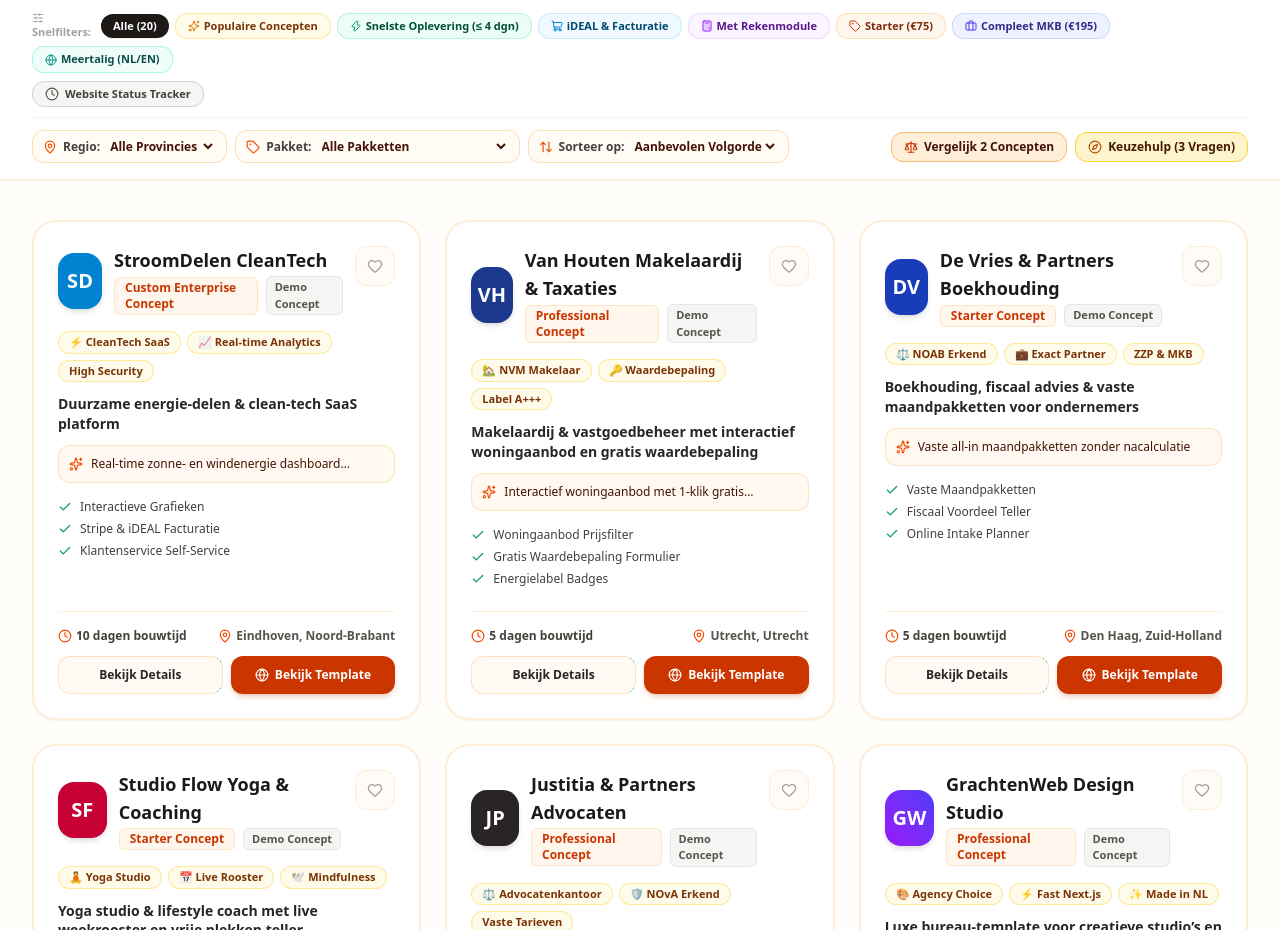
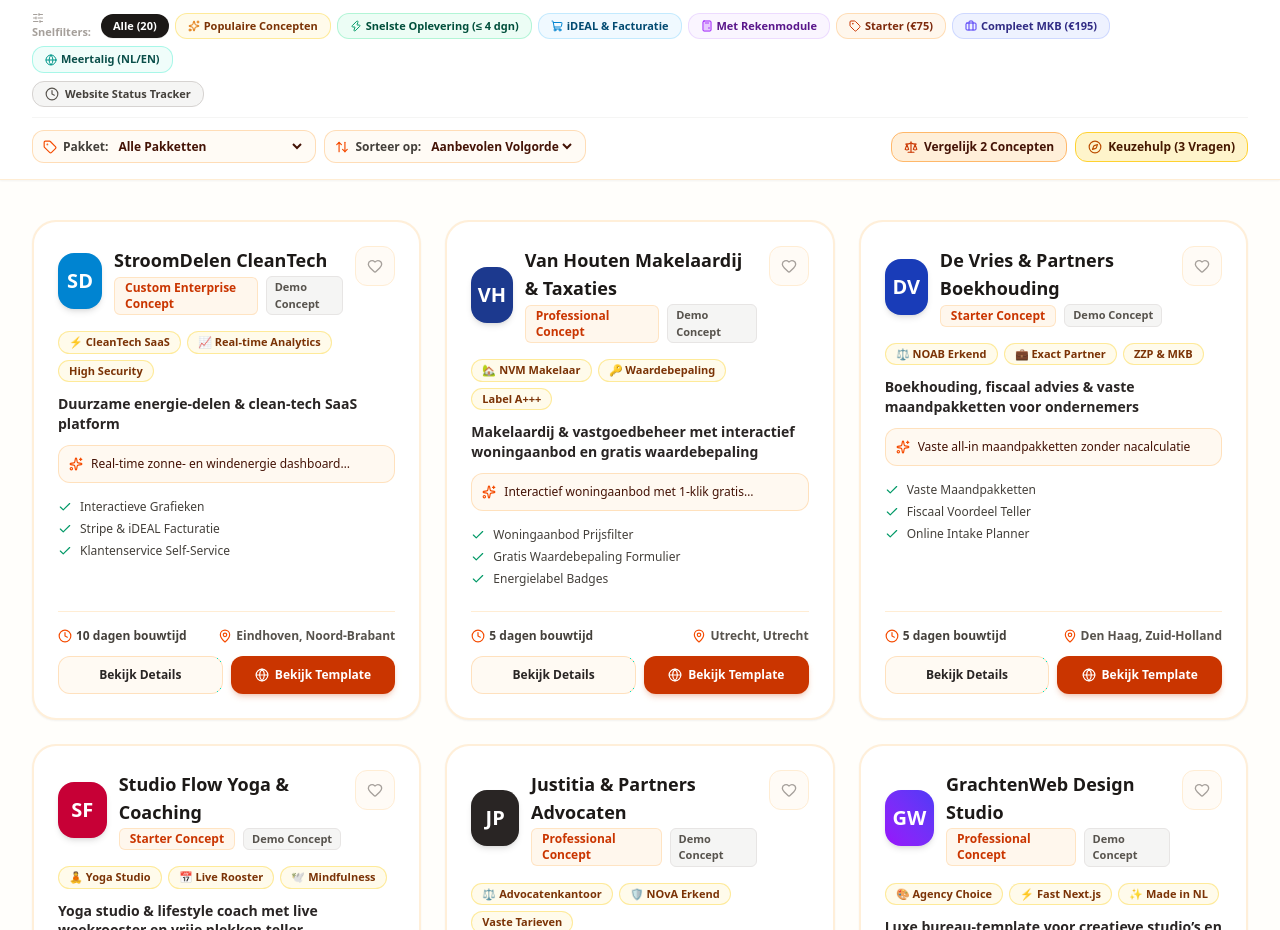
Before and after one commit to samenonline-web/samenonline-web.github.io, a Next.js app: page / in a window 1280 px wide. Shown: the part 1740-2670 px from the top of the page. Built offline with nearby package versions, Linux system fonts and the light colour scheme.

Commit message:
refactor(filters): remove confusing region/province filter and keep focus on business packages and categories

```diff
--- a/app/page.tsx
+++ b/app/page.tsx
@@ -40,7 +40,6 @@
   // Search & Filters
   const [searchQuery, setSearchQuery] = useState('');
   const [selectedCategory, setSelectedCategory] = useState<CategoryType>('All');
-  const [selectedProvince, setSelectedProvince] = useState<ProvinceType>('All');
   const [selectedPriceTier, setSelectedPriceTier] = useState<string>('All');
   const [quickFilter, setQuickFilter] = useState<QuickFilterType>('all');
   const [sortBy, setSortBy] = useState<SortByType>('rating');
@@ -151,7 +150,6 @@
   const handleResetAllFilters = () => {
     setSearchQuery('');
     setSelectedCategory('All');
-    setSelectedProvince('All');
     setSelectedPriceTier('All');
     setQuickFilter('all');
     setShowOnlyBookmarks(false);
@@ -179,11 +177,6 @@
 
         // Category Filter
         if (selectedCategory !== 'All' && tmpl.category !== selectedCategory) {
-          return false;
-        }
-
-        // Province Filter
-        if (selectedProvince !== 'All' && tmpl.province !== selectedProvince) {
           return false;
         }
 
@@ -252,7 +245,7 @@
         }
         return 0;
       });
-  }, [templates, searchQuery, selectedCategory, selectedProvince, selectedPriceTier, quickFilter, showOnlyBookmarks, bookmarks, sortBy]);
+  }, [templates, searchQuery, selectedCategory, selectedPriceTier, quickFilter, showOnlyBookmarks, bookmarks, sortBy]);
 
   return (
     <div
@@ -298,8 +291,6 @@
         lang={lang}
         selectedCategory={selectedCategory}
         onSelectCategory={setSelectedCategory}
-        selectedProvince={selectedProvince}
-        onSelectProvince={setSelectedProvince}
         selectedPriceTier={selectedPriceTier}
         onSelectPriceTier={setSelectedPriceTier}
         sortBy={sortBy}
--- a/src/components/FilterBar.tsx
+++ b/src/components/FilterBar.tsx
@@ -18,7 +18,7 @@
   Briefcase,
   SlidersHorizontal,
 } from 'lucide-react';
-import { CategoryType, Language, ProvinceType } from '../types/company';
+import { CategoryType, Language } from '../types/company';
 
 export type QuickFilterType =
   | 'all'
@@ -42,8 +42,6 @@
   lang: Language;
   selectedCategory: CategoryType;
   onSelectCategory: (category: CategoryType) => void;
-  selectedProvince?: ProvinceType;
-  onSelectProvince?: (province: ProvinceType) => void;
   selectedPriceTier?: string;
   onSelectPriceTier?: (tier: string) => void;
   sortBy: SortByType;
@@ -71,28 +69,10 @@
   'Local Services & Healthcare',
 ];
 
-const PROVINCES: { id: ProvinceType; name: string }[] = [
-  { id: 'All', name: 'Alle Provincies' },
-  { id: 'Zuid-Holland', name: 'Zuid-Holland' },
-  { id: 'Noord-Holland', name: 'Noord-Holland' },
-  { id: 'Utrecht', name: 'Utrecht' },
-  { id: 'Noord-Brabant', name: 'Noord-Brabant' },
-  { id: 'Gelderland', name: 'Gelderland' },
-  { id: 'Groningen', name: 'Groningen' },
-  { id: 'Limburg', name: 'Limburg' },
-  { id: 'Flevoland', name: 'Flevoland' },
-  { id: 'Overijssel', name: 'Overijssel' },
-  { id: 'Friesland', name: 'Friesland' },
-  { id: 'Drenthe', name: 'Drenthe' },
-  { id: 'Zeeland', name: 'Zeeland' },
-];
-
 export const FilterBar: React.FC<FilterBarProps> = ({
   lang,
   selectedCategory,
   onSelectCategory,
-  selectedProvince = 'All',
-  onSelectProvince,
   selectedPriceTier = 'All',
   onSelectPriceTier,
   sortBy,
@@ -138,7 +118,6 @@
   const hasActiveFilters = Boolean(
     selectedCategory !== 'All' ||
     activeQuickFilter !== 'all' ||
-    selectedProvince !== 'All' ||
     selectedPriceTier !== 'All' ||
     (searchQuery && searchQuery.trim().length > 0)
   );
@@ -306,31 +285,8 @@
         {/* 3. Secondary Dropdown Controls & Modals */}
         <div className="flex flex-wrap items-center justify-between gap-3 text-xs">
 
-          {/* Left: Region & Price Tier Selectors */}
+          {/* Left: Price Tier & Sort Selectors */}
           <div className="flex flex-wrap items-center gap-2">
-
-            {/* Province Selector */}
-            {onSelectProvince && (
-              <div className="flex items-center gap-1.5 bg-orange-50/50 border border-orange-200/80 rounded-xl px-2.5 py-1.5">
-                <MapPin className="w-3.5 h-3.5 text-orange-600" />
-                <label htmlFor="filter-province-select" className="font-bold text-stone-700 hidden sm:inline cursor-pointer">
-                  {lang === 'nl' ? 'Regio:' : 'Region:'}
-                </label>
-                <select
-                  id="filter-province-select"
-                  aria-label={lang === 'nl' ? 'Filter op regio of provincie' : 'Filter by region or province'}
-                  value={selectedProvince}
-                  onChange={(e) => onSelectProvince(e.target.value as ProvinceType)}
-                  className="bg-transparent font-bold text-orange-950 focus:outline-none cursor-pointer text-xs"
-                >
-                  {PROVINCES.map((p) => (
-                    <option key={p.id} value={p.id}>
-                      {p.name}
-                    </option>
-                  ))}
-                </select>
-              </div>
-            )}
 
             {/* Price Tier Selector */}
             {onSelectPriceTier && (
@@ -449,18 +405,6 @@
                 </button>
               )}
 
-              {selectedProvince !== 'All' && onSelectProvince && (
-                <button
-                  type="button"
-                  onClick={() => onSelectProvince('All')}
-                  className="inline-flex items-center gap-1 px-2.5 py-0.5 rounded-full bg-orange-100 text-orange-900 border border-orange-300 font-bold hover:bg-orange-200 transition-colors cursor-pointer"
-                  title="Provincie filter wissen"
-                >
-                  <span>Regio: {selectedProvince}</span>
-                  <X className="w-3 h-3" />
-                </button>
-              )}
-
               {selectedPriceTier !== 'All' && onSelectPriceTier && (
                 <button
                   type="button"
```
